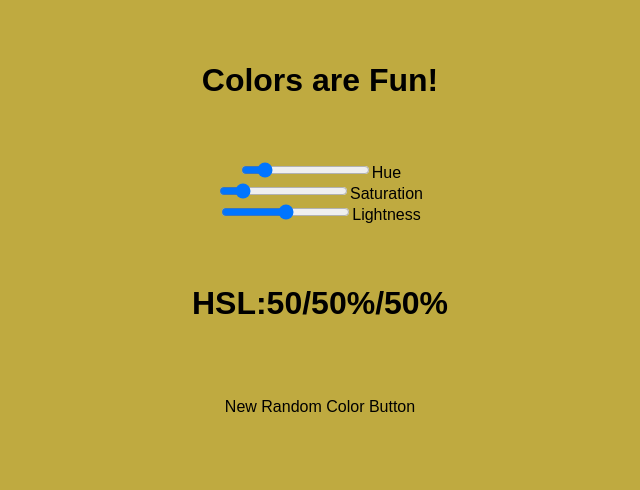
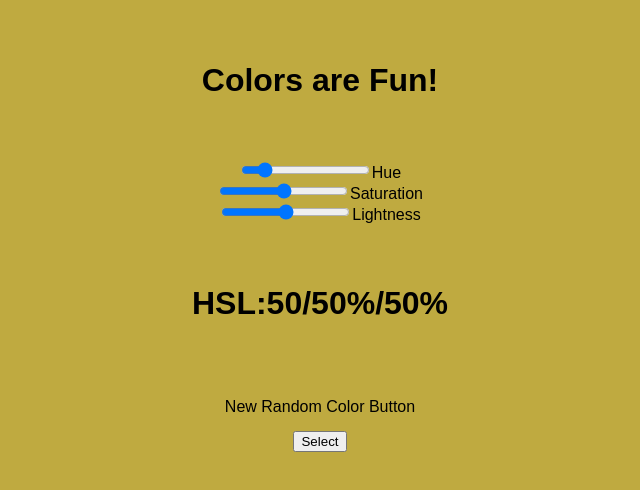
Before and after one commit to hjohnson120/color-picker-hooks, a React (Create React App) app: page / in a window 1280 px wide. Shown: the top 490 px of the page, without its empty margins (320-960 px from the left). Built offline with nearby package versions, Linux system fonts and the light colour scheme.

Commit message:
Random Color Complete

```diff
--- a/src/App.js
+++ b/src/App.js
@@ -4,17 +4,17 @@ export default function App(props) {
   const [hue, updateHue] = useState(50)
   const [saturation, updateSaturation] = useState(50)
   const [lightness, updateLightness] = useState(50)
+
   console.log({ lightness })
   console.log({ saturation })
   console.log({ hue })
 
-  // randomColor = () => {
-  //   ;(updateHue = Math.ceil(Math.random() * 360)),
-  //     (updateSaturation = Math.ceil(Math.random() * 100)),
-  //     (updateLightness = Math.ceil(Math.random() * 100))
-  // }
-  // console.log({ randomColor })
-
+  const randomColor = () => {
+    updateHue(Math.ceil(Math.random() * 360))
+    updateSaturation(Math.ceil(Math.random() * 100))
+    updateLightness(Math.ceil(Math.random() * 100))
+  }
+  console.log({ randomColor })
   return (
     <>
       <main
@@ -41,7 +41,7 @@ export default function App(props) {
             onChange={e => updateSaturation(e.target.value)}
             type="range"
             min="0"
-            max="360"
+            max="100"
           />
           <label for="hue">Saturation</label>
         </div>
@@ -61,7 +61,7 @@ export default function App(props) {
           {lightness}%
         </h1>
         <p>New Random Color Button</p>
-        {/* <button onClick={this.randomColor}>Select </button> */}
+        <button onClick={randomColor}>Select </button>
       </main>
     </>
   )
```
